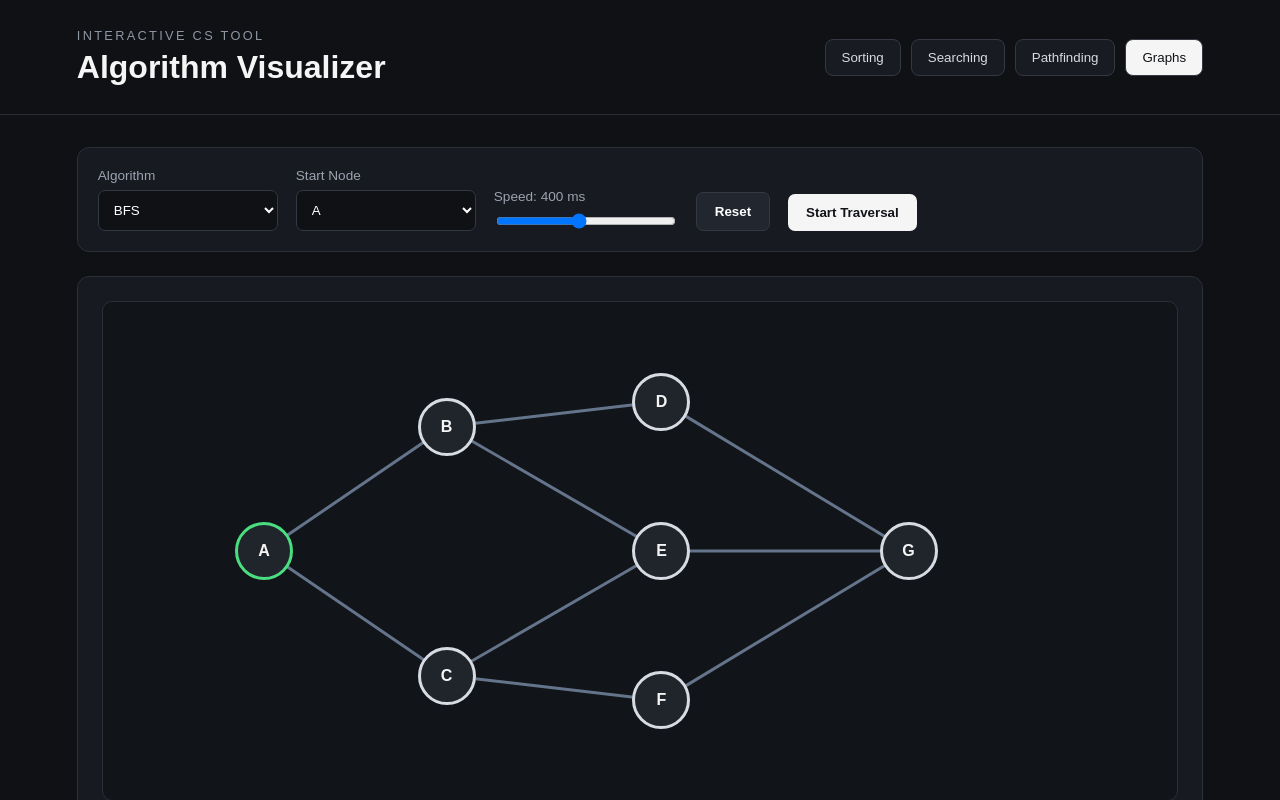
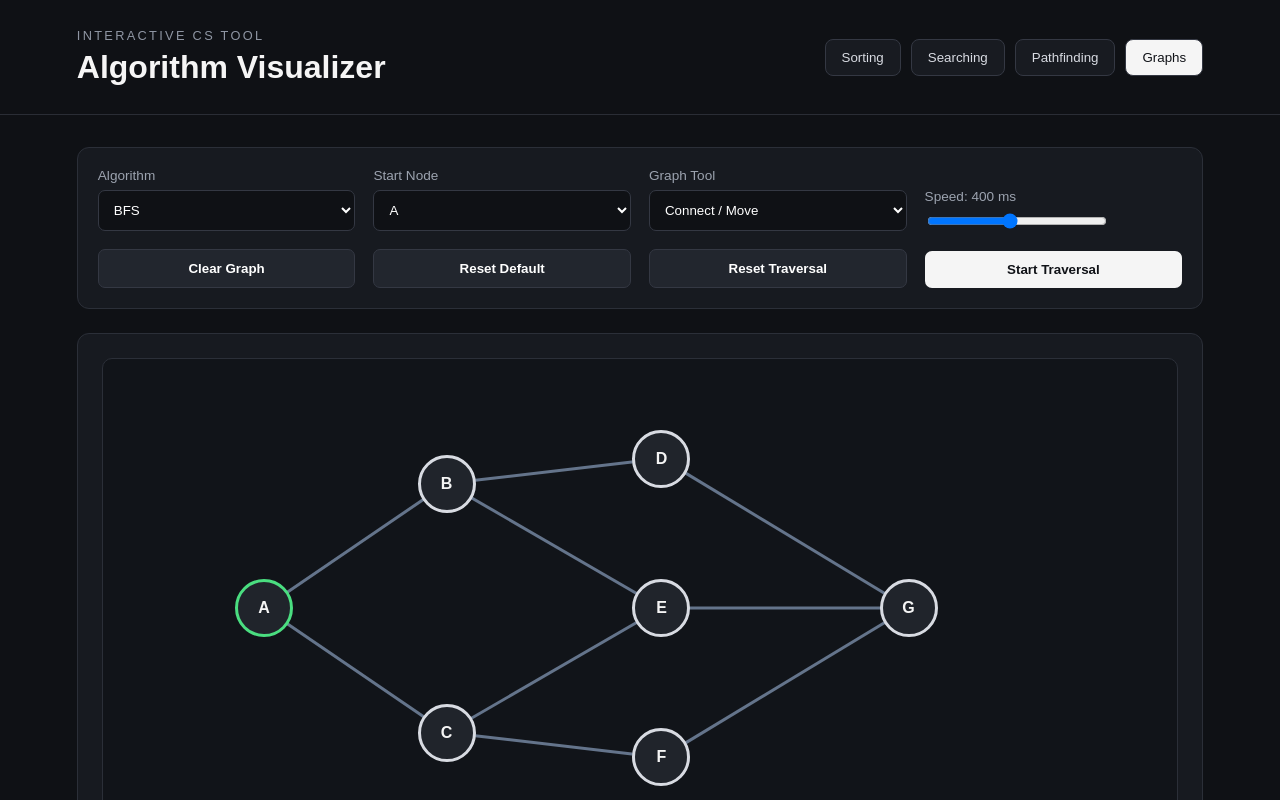
Before and after one commit to chrislff02/algorithm-visualizer, a React (Vite) app: page / in a window 1280 px wide. Both pictures are taken after a click on the button "Graphs". Shown: the top 800 px of the page. Built offline with nearby package versions, Linux system fonts and the light colour scheme.

Commit message:
Polish graph controls and help layout

```diff
--- a/src/App.css
+++ b/src/App.css
@@ -647,3 +647,119 @@ select:disabled {
     font-size: 0.85rem;
   }
 }
+
+.graph-node-selected {
+  outline: 4px solid #c084fc;
+  outline-offset: 4px;
+}
+
+.graph-selected-box {
+  background: #c084fc;
+}
+
+.graph-help-panel {
+  display: grid;
+  grid-template-columns: repeat(4, 1fr);
+  gap: 12px;
+
+  margin-top: 16px;
+}
+
+.graph-help-panel div {
+  padding: 14px 16px;
+
+  background: #171a20;
+  border: 1px solid #2b2f38;
+  border-radius: 10px;
+}
+
+.graph-help-panel strong {
+  display: block;
+
+  margin-bottom: 6px;
+
+  color: #f5f5f5;
+  font-size: 0.85rem;
+}
+
+.graph-help-panel span {
+  color: #9ca3af;
+  font-size: 0.78rem;
+  line-height: 1.45;
+}
+
+@media (max-width: 900px) {
+  .graph-help-panel {
+    grid-template-columns: repeat(2, 1fr);
+  }
+}
+
+@media (max-width: 550px) {
+  .graph-help-panel {
+    grid-template-columns: 1fr;
+  }
+}
+
+.graph-controls-panel {
+  display: grid;
+
+  grid-template-columns:
+    minmax(180px, 1fr)
+    minmax(180px, 1fr)
+    minmax(180px, 1fr)
+    minmax(180px, 1fr);
+
+  align-items: end;
+  gap: 18px;
+}
+
+.graph-controls-panel > * {
+  min-width: 0;
+}
+
+/* Row 2 buttons */
+
+.graph-controls-panel .clear-graph-button {
+  grid-column: 1;
+  grid-row: 2;
+}
+
+.graph-controls-panel .reset-default-button {
+  grid-column: 2;
+  grid-row: 2;
+}
+
+.graph-controls-panel .reset-traversal-button {
+  grid-column: 3;
+  grid-row: 2;
+}
+
+.graph-controls-panel .start-traversal-button {
+  grid-column: 4;
+  grid-row: 2;
+}
+
+.graph-controls-panel .secondary-button,
+.graph-controls-panel .primary-button {
+  width: 100%;
+}
+
+@media (max-width: 900px) {
+  .graph-controls-panel {
+    grid-template-columns: repeat(2, 1fr);
+  }
+
+  .graph-controls-panel .clear-graph-button,
+  .graph-controls-panel .reset-default-button,
+  .graph-controls-panel .reset-traversal-button,
+  .graph-controls-panel .start-traversal-button {
+    grid-column: auto;
+    grid-row: auto;
+  }
+}
+
+@media (max-width: 550px) {
+  .graph-controls-panel {
+    grid-template-columns: 1fr;
+  }
+}
--- a/src/App.tsx
+++ b/src/App.tsx
@@ -15,7 +15,44 @@ const COLS = 20;
 const START_NODE = { row: 5, col: 3 };
 const END_NODE = { row: 5, col: 16 };
 
-const GRAPH_NODES: GraphNode[] = [
+function getNextNodeId(nodes: GraphNode[]) {
+  let index = 0;
+
+  while (true) {
+    const id = String.fromCharCode(65 + index);
+
+    if (!nodes.some((node) => node.id === id)) {
+      return id;
+    }
+
+    index++;
+  }
+}
+
+type Section = "sorting" | "searching" | "pathfinding" | "graphs";
+
+type SortingAlgorithm =
+  | "bubble"
+  | "selection"
+  | "insertion"
+  | "merge"
+  | "quick";
+
+type SearchAlgorithm = "binary" | "linear";
+
+type PathAlgorithm = "bfs" | "dfs" | "dijkstra" | "astar";
+
+type GridMode = "wall" | "weight";
+
+type GraphAlgorithm = "bfs" | "dfs";
+
+type GraphNode = {
+  id: string;
+  x: number;
+  y: number;
+};
+
+const DEFAULT_GRAPH_NODES: GraphNode[] = [
   { id: "A", x: 15, y: 50 },
   { id: "B", x: 32, y: 25 },
   { id: "C", x: 32, y: 75 },
@@ -25,17 +62,7 @@ const GRAPH_NODES: GraphNode[] = [
   { id: "G", x: 75, y: 50 },
 ];
 
-const GRAPH_ADJACENCY: Record<string, string[]> = {
-  A: ["B", "C"],
-  B: ["A", "D", "E"],
-  C: ["A", "E", "F"],
-  D: ["B", "G"],
-  E: ["B", "C", "G"],
-  F: ["C", "G"],
-  G: ["D", "E", "F"],
-};
-
-const GRAPH_EDGES = [
+const DEFAULT_GRAPH_EDGES: [string, string][] = [
   ["A", "B"],
   ["A", "C"],
   ["B", "D"],
@@ -47,29 +74,6 @@ const GRAPH_EDGES = [
   ["F", "G"],
 ];
 
-type Section = "sorting" | "searching" | "pathfinding" | "graphs";
-
-type SortingAlgorithm =
-  | "bubble"
-  | "selection"
-  | "insertion"
-  | "merge"
-  | "quick";
-
-type SearchAlgorithm = "binary" | "linear";
-
-type PathAlgorithm = "bfs" | "dfs" | "dijkstra" | "astar";
-
-type GridMode = "wall" | "weight";
-
-type GraphAlgorithm = "bfs" | "dfs";
-
-type GraphNode = {
-  id: string;
-  x: number;
-  y: number;
-};
-
 /* ----------------------------- */
 /* App                           */
 /* ----------------------------- */
@@ -156,14 +160,24 @@ function App() {
     useState<GraphAlgorithm>("bfs");
 
   const [graphStartNode, setGraphStartNode] = useState("A");
+  const [selectedGraphNode, setSelectedGraphNode] = useState<string | null>(
+    null,
+  );
+  const [graphMode, setGraphMode] = useState<
+    "connect" | "delete-node" | "delete-edge"
+  >("connect");
+
+  const [graphNodes, setGraphNodes] =
+    useState<GraphNode[]>(DEFAULT_GRAPH_NODES);
+
+  const [graphEdges, setGraphEdges] =
+    useState<[string, string][]>(DEFAULT_GRAPH_EDGES);
 
   const [graphVisited, setGraphVisited] = useState<string[]>([]);
-
   const [graphCurrent, setGraphCurrent] = useState<string | null>(null);
-
   const [graphTraversalOrder, setGraphTraversalOrder] = useState<string[]>([]);
-
   const [isGraphRunning, setIsGraphRunning] = useState(false);
+  const [draggingNode, setDraggingNode] = useState<string | null>(null);
 
   /* --------------------------- */
   /* Shared Helpers              */
@@ -1248,12 +1262,130 @@ function App() {
     setGraphVisited([]);
     setGraphCurrent(null);
     setGraphTraversalOrder([]);
+    setSelectedGraphNode(null);
+  }
+
+  function getGraphAdjacency() {
+    const adjacency: Record<string, string[]> = {};
+
+    for (const node of graphNodes) {
+      adjacency[node.id] = [];
+    }
+
+    for (const [from, to] of graphEdges) {
+      if (adjacency[from] && adjacency[to]) {
+        adjacency[from].push(to);
+        adjacency[to].push(from);
+      }
+    }
+
+    return adjacency;
+  }
+
+  function addGraphNode(event: React.MouseEvent<HTMLDivElement>) {
+    if (
+      isGraphRunning ||
+      graphMode === "delete-node" ||
+      graphMode === "delete-edge"
+    ) {
+      return;
+    }
+
+    if (event.target !== event.currentTarget) {
+      return;
+    }
+
+    const rect = event.currentTarget.getBoundingClientRect();
+
+    const x = ((event.clientX - rect.left) / rect.width) * 100;
+    const y = ((event.clientY - rect.top) / rect.height) * 100;
+
+    const id = getNextNodeId(graphNodes);
+
+    setGraphNodes((nodes) => [
+      ...nodes,
+      {
+        id,
+        x,
+        y,
+      },
+    ]);
+
+    resetGraphVisualization();
+  }
+
+  function handleGraphNodeClick(nodeId: string) {
+    if (isGraphRunning) {
+      return;
+    }
+
+    if (graphMode === "delete-node") {
+      const remainingNodes = graphNodes.filter((node) => node.id !== nodeId);
+
+      setGraphNodes(remainingNodes);
+
+      setGraphEdges((edges) =>
+        edges.filter(([from, to]) => from !== nodeId && to !== nodeId),
+      );
+
+      if (graphStartNode === nodeId) {
+        setGraphStartNode(remainingNodes[0]?.id ?? "");
+      }
+
+      setSelectedGraphNode(null);
+      resetGraphVisualization();
+
+      return;
+    }
+
+    if (selectedGraphNode === null) {
+      setSelectedGraphNode(nodeId);
+      return;
+    }
+
+    if (selectedGraphNode === nodeId) {
+      setSelectedGraphNode(null);
+      return;
+    }
+
+    if (graphMode === "connect") {
+      const edgeExists = graphEdges.some(
+        ([from, to]) =>
+          (from === selectedGraphNode && to === nodeId) ||
+          (from === nodeId && to === selectedGraphNode),
+      );
+
+      if (!edgeExists) {
+        setGraphEdges((edges) => [...edges, [selectedGraphNode, nodeId]]);
+      }
+    }
+
+    if (graphMode === "delete-edge") {
+      setGraphEdges((edges) =>
+        edges.filter(
+          ([from, to]) =>
+            !(
+              (from === selectedGraphNode && to === nodeId) ||
+              (from === nodeId && to === selectedGraphNode)
+            ),
+        ),
+      );
+    }
+
+    setSelectedGraphNode(null);
+    resetGraphVisualization();
   }
 
   async function graphBfs() {
+    if (!graphStartNode) {
+      return;
+    }
+
     setIsGraphRunning(true);
     resetGraphVisualization();
 
+    const adjacency = getGraphAdjacency();
+
     const queue: string[] = [graphStartNode];
     const visited = new Set<string>([graphStartNode]);
 
@@ -1271,7 +1403,7 @@ function App() {
       setGraphVisited((nodes) => [...nodes, current]);
       setGraphTraversalOrder((nodes) => [...nodes, current]);
 
-      for (const neighbor of GRAPH_ADJACENCY[current]) {
+      for (const neighbor of adjacency[current] ?? []) {
         if (!visited.has(neighbor)) {
           visited.add(neighbor);
           queue.push(neighbor);
@@ -1286,9 +1418,15 @@ function App() {
   }
 
   async function graphDfs() {
+    if (!graphStartNode) {
+      return;
+    }
+
     setIsGraphRunning(true);
     resetGraphVisualization();
 
+    const adjacency = getGraphAdjacency();
+
     const stack: string[] = [graphStartNode];
     const visited = new Set<string>();
 
@@ -1312,7 +1450,7 @@ function App() {
       setGraphVisited((nodes) => [...nodes, current]);
       setGraphTraversalOrder((nodes) => [...nodes, current]);
 
-      const neighbors = GRAPH_ADJACENCY[current];
+      const neighbors = adjacency[current] ?? [];
 
       for (let i = neighbors.length - 1; i >= 0; i--) {
         const neighbor = neighbors[i];
@@ -1330,11 +1468,62 @@ function App() {
   }
 
   function startGraphTraversal() {
+    if (!graphStartNode) {
+      return;
+    }
+
     if (selectedGraphAlgorithm === "bfs") {
       void graphBfs();
     } else {
       void graphDfs();
     }
+  }
+
+  function moveGraphNode(event: React.MouseEvent<HTMLDivElement>) {
+    if (!draggingNode || isGraphRunning) {
+      return;
+    }
+
+    const rect = event.currentTarget.getBoundingClientRect();
+
+    let x = ((event.clientX - rect.left) / rect.width) * 100;
+    let y = ((event.clientY - rect.top) / rect.height) * 100;
+
+    x = Math.max(4, Math.min(96, x));
+    y = Math.max(7, Math.min(93, y));
+
+    setGraphNodes((nodes) =>
+      nodes.map((node) =>
+        node.id === draggingNode
+          ? {
+              ...node,
+              x,
+              y,
+            }
+          : node,
+      ),
+    );
+  }
+
+  function clearGraph() {
+    setGraphNodes([]);
+    setGraphEdges([]);
+    setGraphStartNode("");
+    setSelectedGraphNode(null);
+    setDraggingNode(null);
+
+    resetGraphVisualization();
+  }
+
+  function resetDefaultGraph() {
+    setGraphNodes(DEFAULT_GRAPH_NODES);
+    setGraphEdges(DEFAULT_GRAPH_EDGES);
+    setGraphStartNode("A");
+    setSelectedGraphNode(null);
+    setDraggingNode(null);
+    setGraphMode("connect");
+
+    resetGraphVisualization();
   }
 
   return (
@@ -1891,7 +2080,7 @@ function App() {
 
         {activeSection === "graphs" && (
           <>
-            <section className="controls-panel">
+            <section className="controls-panel graph-controls-panel">
               <div>
                 <label>Algorithm</label>
 
@@ -1916,17 +2105,40 @@ function App() {
 
                 <select
                   value={graphStartNode}
-                  disabled={isGraphRunning}
+                  disabled={isGraphRunning || graphNodes.length === 0}
                   onChange={(event) => {
                     setGraphStartNode(event.target.value);
                     resetGraphVisualization();
                   }}
                 >
-                  {GRAPH_NODES.map((node) => (
+                  {graphNodes.map((node) => (
                     <option key={node.id} value={node.id}>
                       {node.id}
                     </option>
                   ))}
+                </select>
+              </div>
+
+              <div>
+                <label>Graph Tool</label>
+
+                <select
+                  value={graphMode}
+                  disabled={isGraphRunning}
+                  onChange={(event) => {
+                    setGraphMode(
+                      event.target.value as
+                        | "connect"
+                        | "delete-node"
+                        | "delete-edge",
+                    );
+
+                    setSelectedGraphNode(null);
+                  }}
+                >
+                  <option value="connect">Connect / Move</option>
+                  <option value="delete-node">Delete Node</option>
+                  <option value="delete-edge">Delete Edge</option>
                 </select>
               </div>
 
@@ -1944,31 +2156,53 @@ function App() {
               </div>
 
               <button
-                className="secondary-button"
+                className="secondary-button clear-graph-button"
+                onClick={clearGraph}
+                disabled={isGraphRunning}
+              >
+                Clear Graph
+              </button>
+
+              <button
+                className="secondary-button reset-default-button"
+                onClick={resetDefaultGraph}
+                disabled={isGraphRunning}
+              >
+                Reset Default
+              </button>
+
+              <button
+                className="secondary-button reset-traversal-button"
                 onClick={resetGraphVisualization}
                 disabled={isGraphRunning}
               >
-                Reset
+                Reset Traversal
               </button>
 
               <button
-                className="primary-button"
+                className="primary-button start-traversal-button"
                 onClick={startGraphTraversal}
-                disabled={isGraphRunning}
+                disabled={isGraphRunning || graphNodes.length === 0}
               >
                 {isGraphRunning ? "Traversing..." : "Start Traversal"}
               </button>
             </section>
 
             <section className="graph-panel">
-              <div className="graph-canvas">
+              <div
+                className="graph-canvas"
+                onClick={addGraphNode}
+                onMouseMove={moveGraphNode}
+                onMouseUp={() => setDraggingNode(null)}
+                onMouseLeave={() => setDraggingNode(null)}
+              >
                 <svg className="graph-edges">
-                  {GRAPH_EDGES.map(([from, to]) => {
-                    const fromNode = GRAPH_NODES.find(
+                  {graphEdges.map(([from, to]) => {
+                    const fromNode = graphNodes.find(
                       (node) => node.id === from,
                     );
 
-                    const toNode = GRAPH_NODES.find((node) => node.id === to);
+                    const toNode = graphNodes.find((node) => node.id === to);
 
                     if (!fromNode || !toNode) {
                       return null;
@@ -1986,22 +2220,54 @@ function App() {
                   })}
                 </svg>
 
-                {GRAPH_NODES.map((node) => (
+                {graphNodes.map((node) => (
                   <button
                     key={node.id}
                     className={`graph-node ${
                       graphVisited.includes(node.id) ? "graph-node-visited" : ""
                     } ${graphCurrent === node.id ? "graph-node-current" : ""} ${
                       graphStartNode === node.id ? "graph-node-start" : ""
-                    }`}
+                    } ${
+                      selectedGraphNode === node.id ? "graph-node-selected" : ""
+                    } ${draggingNode === node.id ? "graph-node-dragging" : ""}`}
                     style={{
                       left: `${node.x}%`,
                       top: `${node.y}%`,
                     }}
                     disabled={isGraphRunning}
-                    onClick={() => {
-                      setGraphStartNode(node.id);
-                      resetGraphVisualization();
+                    onMouseDown={(event) => {
+                      event.stopPropagation();
+
+                      if (isGraphRunning) {
+                        return;
+                      }
+
+                      if (graphMode === "connect" && !event.shiftKey) {
+                        setDraggingNode(node.id);
+                      }
+                    }}
+                    onMouseUp={(event) => {
+                      event.stopPropagation();
+                      setDraggingNode(null);
+                    }}
+                    onClick={(event) => {
+                      event.stopPropagation();
+
+                      if (isGraphRunning) {
+                        return;
+                      }
+
+                      if (graphMode === "connect" && event.shiftKey) {
+                        handleGraphNodeClick(node.id);
+                        return;
+                      }
+
+                      if (
+                        graphMode === "delete-node" ||
+                        graphMode === "delete-edge"
+                      ) {
+                        handleGraphNodeClick(node.id);
+                      }
                     }}
                   >
                     {node.id}
@@ -2023,6 +2289,11 @@ function App() {
                 <div>
                   <span className="legend-box graph-visited-box" />
                   Visited
+                </div>
+
+                <div>
+                  <span className="legend-box graph-selected-box" />
+                  Selected
                 </div>
               </div>
             </section>
@@ -2037,7 +2308,7 @@ function App() {
 
               <div>
                 <span>Start Node</span>
-                <strong>{graphStartNode}</strong>
+                <strong>{graphStartNode || "—"}</strong>
               </div>
 
               <div>
```
